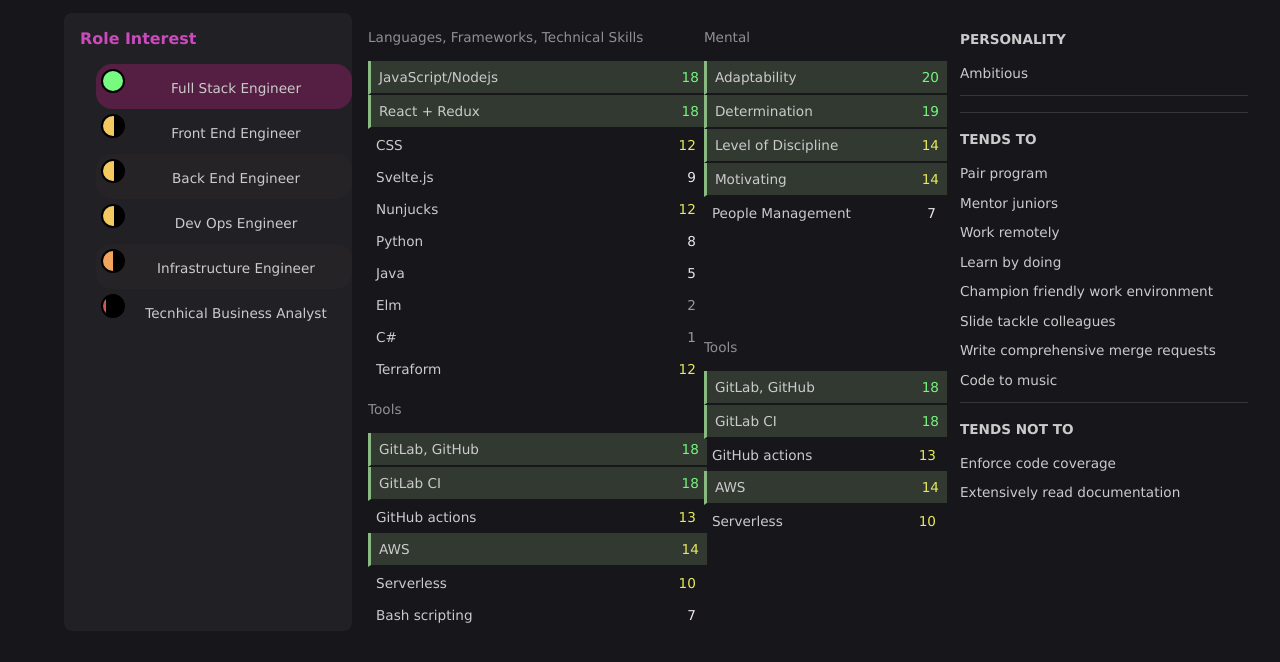
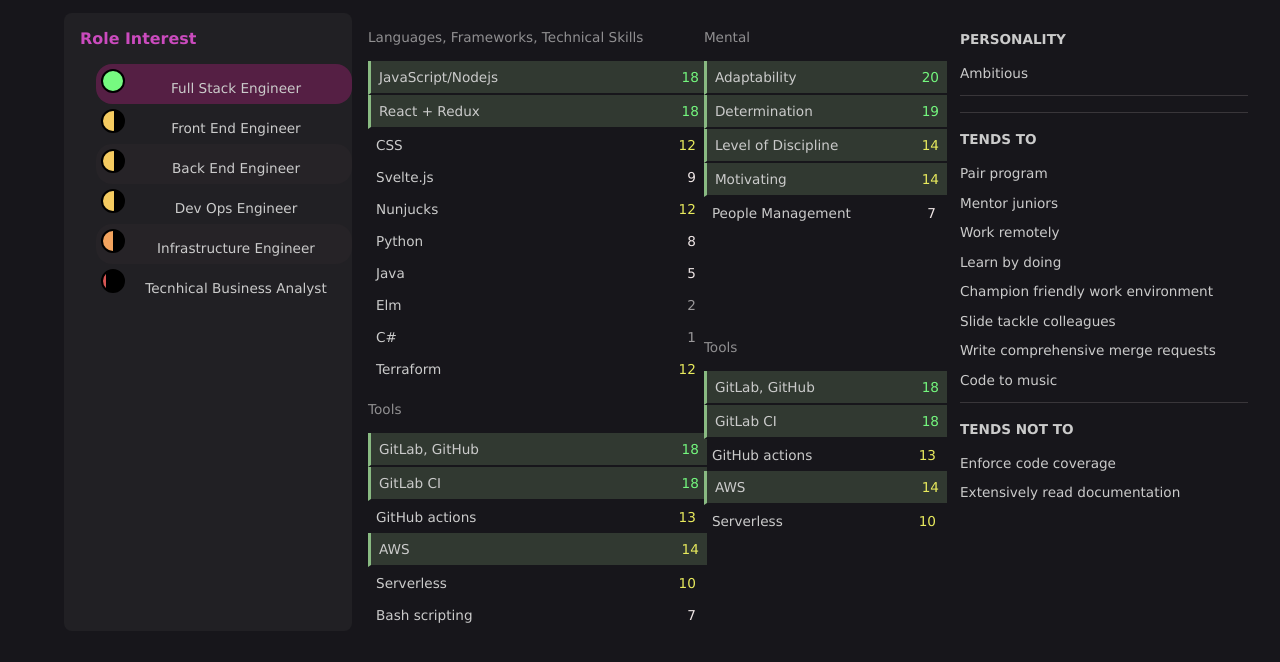
Before and after one commit to aNerdInTheHand/nickholvast.com, a plain HTML site: page cv.html in a window 1280 px wide. Shown: the part 108-770 px from the top of the page. Drawn offline with Linux system fonts and the light colour scheme; a web font is replaced by a local one.

Commit message:
some role padding

```diff
--- a/styles/cv.css
+++ b/styles/cv.css
@@ -114,7 +114,7 @@
   border-radius: 1rem;
   display: grid;
   grid-auto-flow: column;
-  padding: 5px;
+  padding: 5px 5px 0 5px;
 }
 
 .role-favoured {
```
